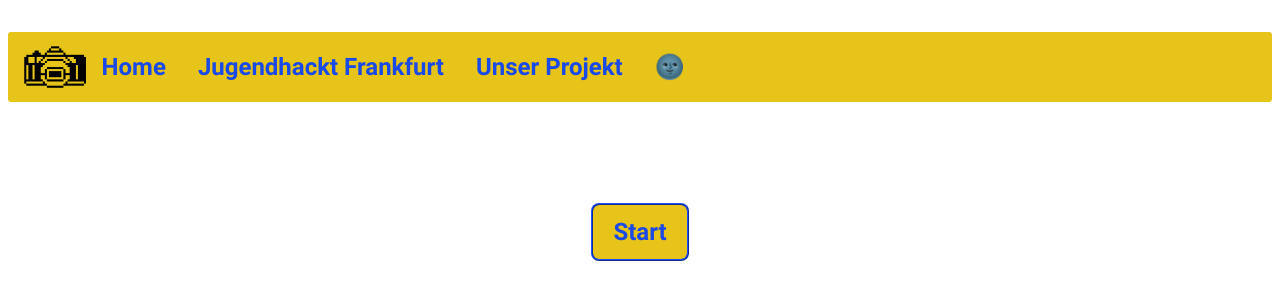
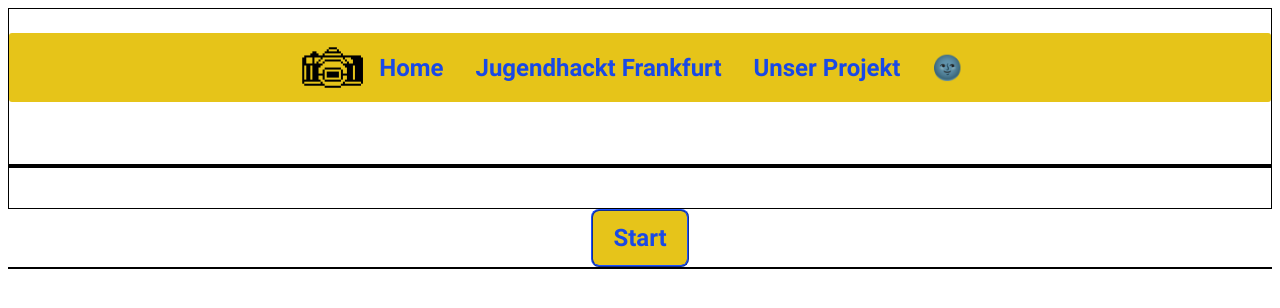
Before and after one commit to Jugendhackt/videokonferenz-vergleich, a Flask app: page / in a window 1280 px wide. Shown: the top 308 px of the page. Run offline with Flask 2, Linux system fonts and the light colour scheme; style sheets or scripts are compiled from the project's sources.

Commit message:
some functionality

```diff
--- a/main.py
+++ b/main.py
@@ -51,6 +51,7 @@ def index():
                         tests = str(test_res)
                         res = make_response(redirect("/"))
                         res.set_cookie("question", tests, None)
+                        res.set_cookie("whitelist", str(question["answers"]["2"]["whitelist"]), None)
                         return(res)
 
 
--- a/static/css/main.scss
+++ b/static/css/main.scss
@@ -50,7 +50,7 @@ body {
       display: flex;
       font-size: x-large;
       overflow: hidden;
-      //justify-content: center;
+      justify-content: center;
 
       a:hover {
         background-color: $secondary-color;
@@ -80,7 +80,7 @@ a:active {
 
 @for $i from 1 through 4 {
   .div_#{$i} {
-    //border: 1px solid black;
+    border: 1px solid black;
     flex: 1 1 auto;
 
     display: flex;
@@ -105,7 +105,7 @@ a:active {
   }
 
   input[value="Ja"] {
-    //margin: 25px 25px 25px 40%;
+    margin: 25px 25px 25px 40%;
     padding: 20px;
     padding-bottom: 13px;
     padding-top: 13px;
@@ -114,7 +114,7 @@ a:active {
   }
 
   input[value="Nein"] {
-    //margin: 25px 0px 25px 25px;
+    margin: 25px 0px 25px 25px;
     padding: 20px;
     padding-bottom: 13px;
     padding-top: 13px;
```
